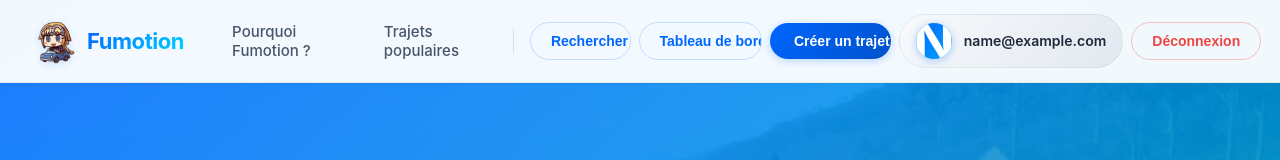
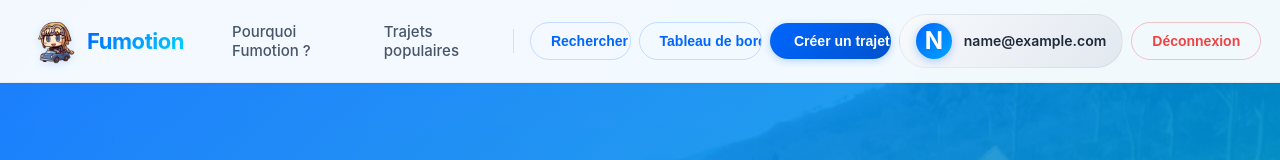
Before and after one commit to clepix21/Fumotion, a React (Create React App) app in the folder app/frontend/: page / in a window 1280 px wide. Shown: the top 160 px of the page. Built offline with nearby package versions, Linux system fonts and the light colour scheme; no server answers; sample sign-in values are in the browser's storage.

Commit message:
feat: ajuster la taille de police des initiales dans le composant Avatar

```diff
--- a/app/frontend/src/styles/Dashboard.css
+++ b/app/frontend/src/styles/Dashboard.css
@@ -630,7 +630,7 @@
 }
 
 .avatar-initials {
-  font-size: 3.5rem;
+  font-size: 1.5rem;
   font-weight: 700;
   color: white;
   text-transform: uppercase;
```
